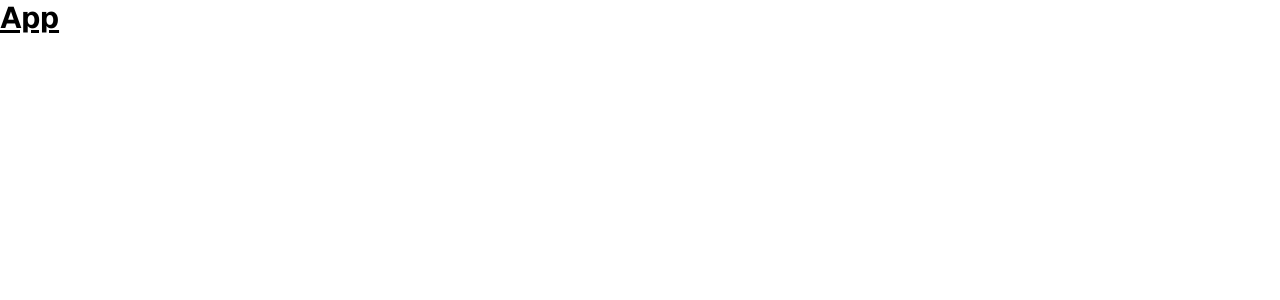
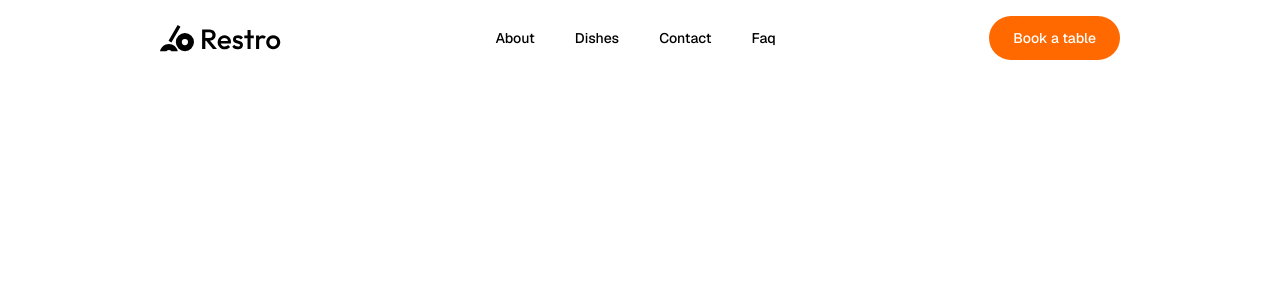
Before and after one commit to Hard1stf/Restro, a React (Vite) app: page / in a window 1280 px wide. Shown: the top 300 px of the page. Built offline with nearby package versions, Linux system fonts and the light colour scheme.

Commit message:
Add Navbar component and integrate it into the App

```diff
--- a/src/App.jsx
+++ b/src/App.jsx
@@ -1,9 +1,10 @@
 import React from 'react';
+import Navbar from './components/Navbar';
 
 const App = () => {
   return (
     <>
-      <div className="text-3xl font-bold underline">App</div>
+      <Navbar />
     </>
   );
 };
--- /dev/null
+++ b/src/components/Navbar.jsx
@@ -0,0 +1,50 @@
+import { MenuIcon, XIcon } from "lucide-react";
+import { navLinks } from "../data/data";
+import { useState } from "react";
+
+const Navbar = () => {
+    const [mobileOpen, setMobileOpen] = useState(false);
+  return (
+    <>
+      <nav className="fixed top-0 z-20 px-auto w-full transition-all duration-300 bg-transparent">
+        <div className="flex items-center justify-between font-medium py-4 mx-auto max-w-7xl">
+          <a href="/">
+            <img src="/public/assets/logo.svg" alt="logo" />
+          </a>
+
+          {/* desktop navigation links */}
+          <div className="hidden md:flex items-center gap-10">
+            {navLinks.map(item => (
+                <a key={item.name} href={item.href} className="hover:text-zinc-600">
+                    {item.name}
+                </a>
+            ))}
+          </div>
+          <a href="#booking-process" className="hidden md:block bg-orange-500 hover:bg-orange-600 text-white px-6 py-3 rounded-full transition">
+            Book a table
+          </a>
+
+          <button onClick={() => setMobileOpen(true)} className="md:hidden bg-zinc-800 text-white p-2 rounded-md aspect-square cursor-pointer">
+            <MenuIcon />
+          </button>
+        </div>
+      </nav>
+
+      {/* Mobile navigation drawer */}
+      <div className={`flex flex-col item-center justify-center p-8 fixed inset-0 bg-white/70 backdrop-blur-md z-40 transform transition-transform duration-300 ${mobileOpen ? 'translate-x-0' : 'translate-x-full'}`}>
+        <div className="flex flex-col items-center space-y-6 font-medium">
+            {navLinks.map(item => (
+                <a onClick={() => setMobileOpen(false)} key={item.name} href={item.href} className="text-2xl text-zinc-800 hover:text-orange-500 transition">
+                    {item.name}
+                </a>
+            ))}
+            <button onClick={() => setMobileOpen(false)} className="bg-zinc-800 text-white p-2 rounded-md aspect-square cursor-pointer">
+                <XIcon />
+            </button>
+        </div>
+      </div>
+    </>
+  );
+};
+
+export default Navbar;
```
